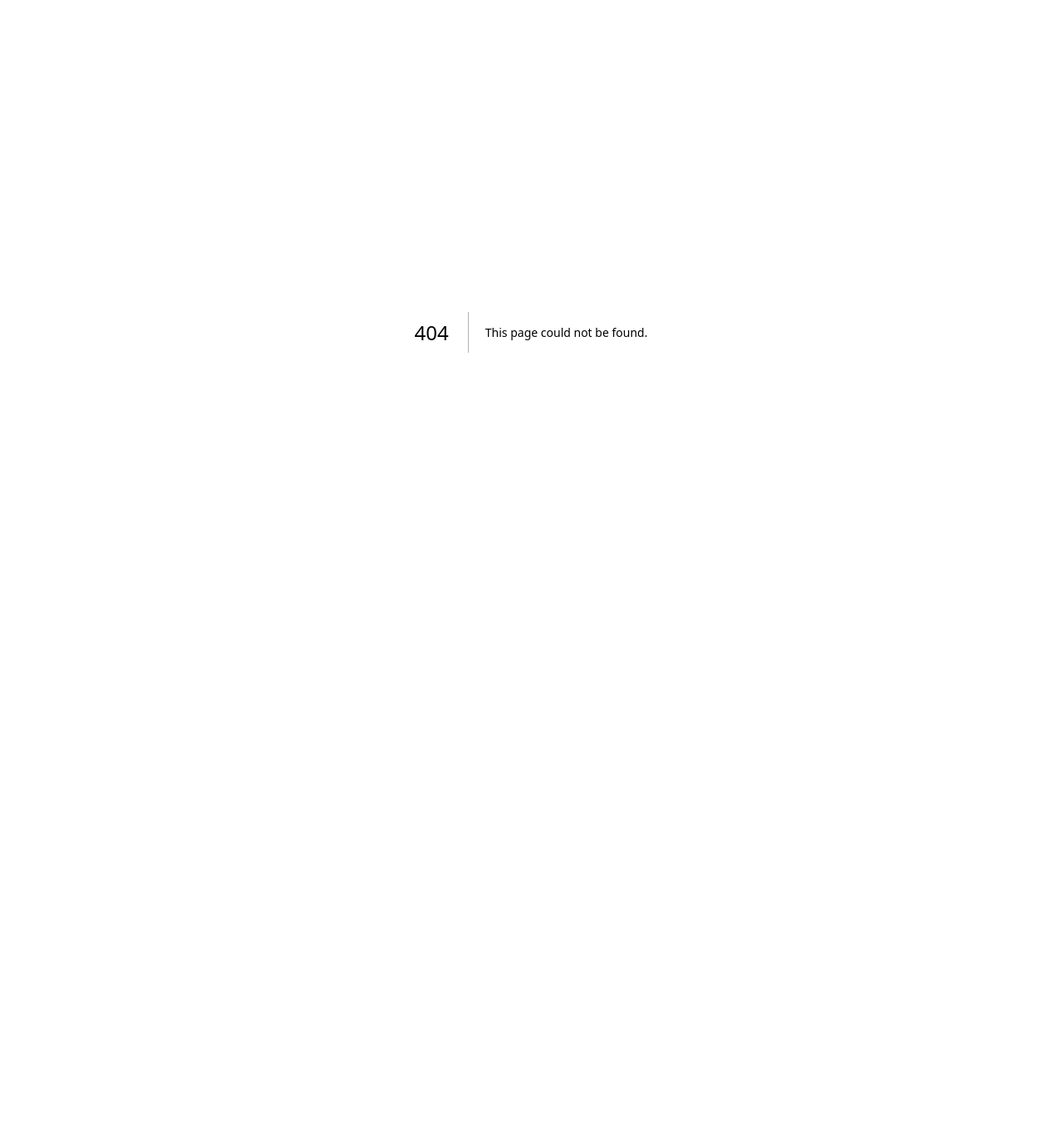
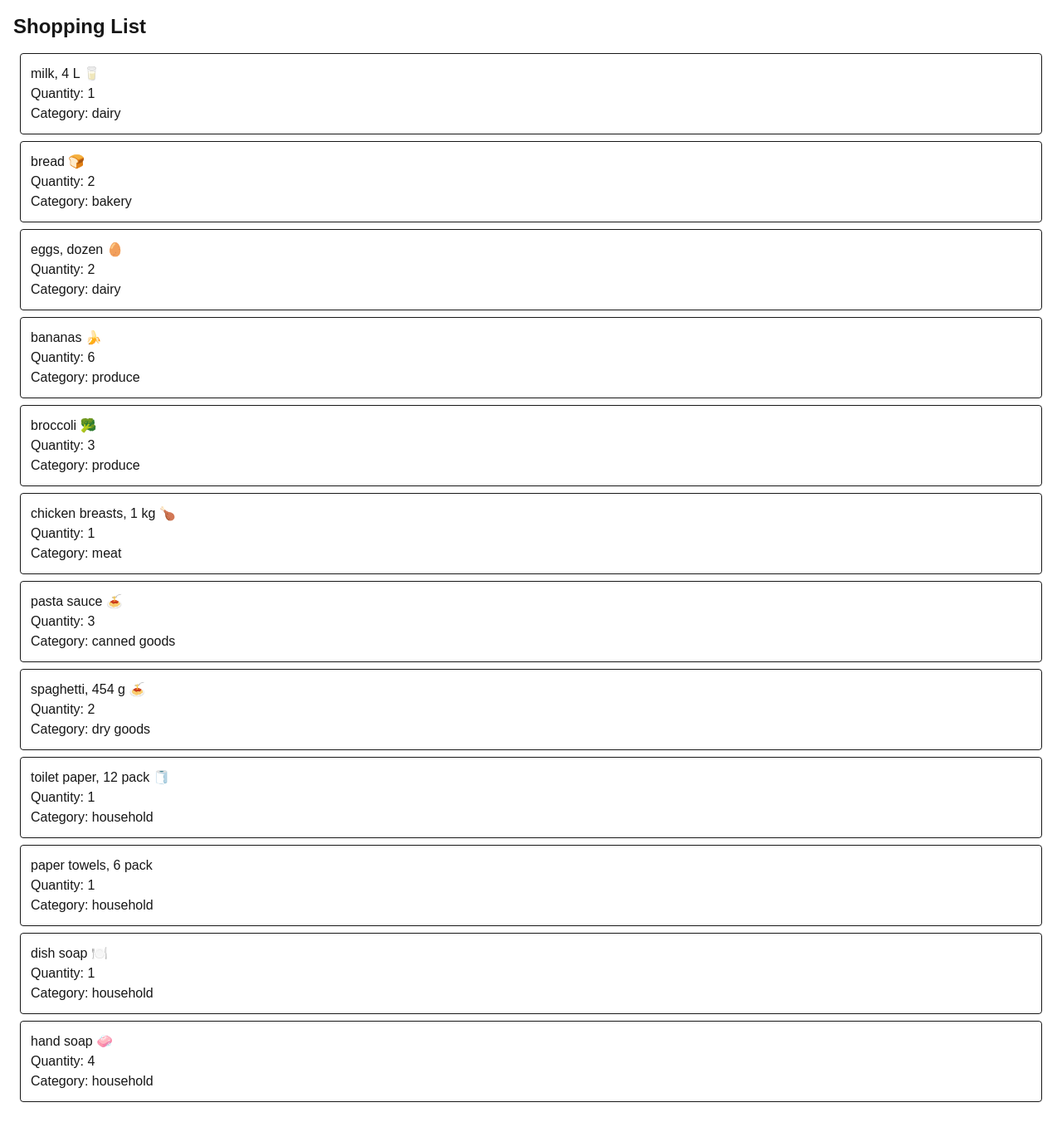
Before and after one commit to Akash-2911/cprg306-assignments, a Next.js app: page /week-3 in a window 1280 px wide. Before the commit this address had no page. Shown: the whole page at 83% size. Before the commit the page ends 800 px from the top, so only its background shows below. Built offline with nearby package versions, Linux system fonts and the light colour scheme.

Commit message:
update week 3

```diff
--- a/app/page.tsx
+++ b/app/page.tsx
@@ -8,6 +8,10 @@
       <Link href="/week-2">
         Go to Week 2
       </Link>
+      <br></br>
+      <Link href="/week-3">
+        Go to Week 3
+      </Link>
     </div>
   );
 }
--- /dev/null
+++ b/app/week-3/item-list.tsx
@@ -0,0 +1,92 @@
+import Item from "./item";
+
+export default function ItemList() {
+  const item1 = {
+    name: "milk, 4 L 🥛",
+    quantity: 1,
+    category: "dairy",
+  };
+
+  const item2 = {
+    name: "bread 🍞",
+    quantity: 2,
+    category: "bakery",
+  };
+
+  const item3 = {
+    name: "eggs, dozen 🥚",
+    quantity: 2,
+    category: "dairy",
+  };
+
+  const item4 = {
+    name: "bananas 🍌",
+    quantity: 6,
+    category: "produce",
+  };
+
+  const item5 = {
+    name: "broccoli 🥦",
+    quantity: 3,
+    category: "produce",
+  };
+
+  const item6 = {
+    name: "chicken breasts, 1 kg 🍗",
+    quantity: 1,
+    category: "meat",
+  };
+
+  const item7 = {
+    name: "pasta sauce 🍝",
+    quantity: 3,
+    category: "canned goods",
+  };
+
+  const item8 = {
+    name: "spaghetti, 454 g 🍝",
+    quantity: 2,
+    category: "dry goods",
+  };
+
+  const item9 = {
+    name: "toilet paper, 12 pack 🧻",
+    quantity: 1,
+    category: "household",
+  };
+
+  const item10 = {
+    name: "paper towels, 6 pack",
+    quantity: 1,
+    category: "household",
+  };
+
+  const item11 = {
+    name: "dish soap 🍽️",
+    quantity: 1,
+    category: "household",
+  };
+
+  const item12 = {
+    name: "hand soap 🧼",
+    quantity: 4,
+    category: "household",
+  };
+
+  return (
+    <ul>
+      <Item {...item1} />
+      <Item {...item2} />
+      <Item {...item3} />
+      <Item {...item4} />
+      <Item {...item5} />
+      <Item {...item6} />
+      <Item {...item7} />
+      <Item {...item8} />
+      <Item {...item9} />
+      <Item {...item10} />
+      <Item {...item11} />
+      <Item {...item12} />
+    </ul>
+  );
+}
--- /dev/null
+++ b/app/week-3/item.tsx
@@ -0,0 +1,15 @@
+type ItemProps = {
+  name: string;
+  quantity: number;
+  category: string;
+};
+
+export default function Item({ name, quantity, category }: ItemProps) {
+  return (
+    <li className="border p-3 m-2 rounded">
+      <p>{name}</p>
+      <p>Quantity: {quantity}</p>
+      <p>Category: {category}</p>
+    </li>
+  );
+}
--- /dev/null
+++ b/app/week-3/page.tsx
@@ -0,0 +1,10 @@
+import ItemList from "./item-list";
+
+export default function Page() {
+  return (
+    <main className="p-4">
+      <h1 className="text-2xl font-bold mb-4">Shopping List</h1>
+      <ItemList />
+    </main>
+  );
+}
```
